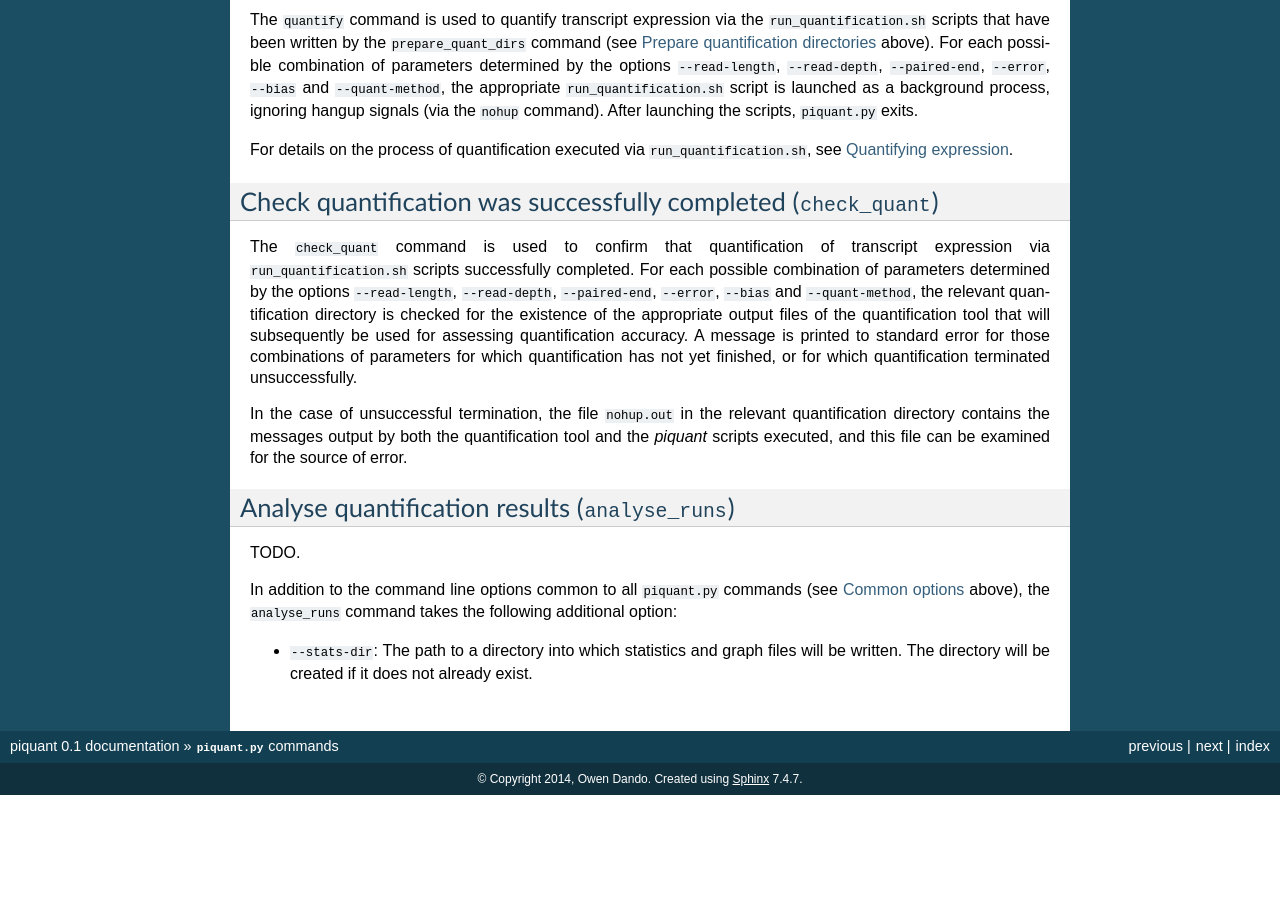
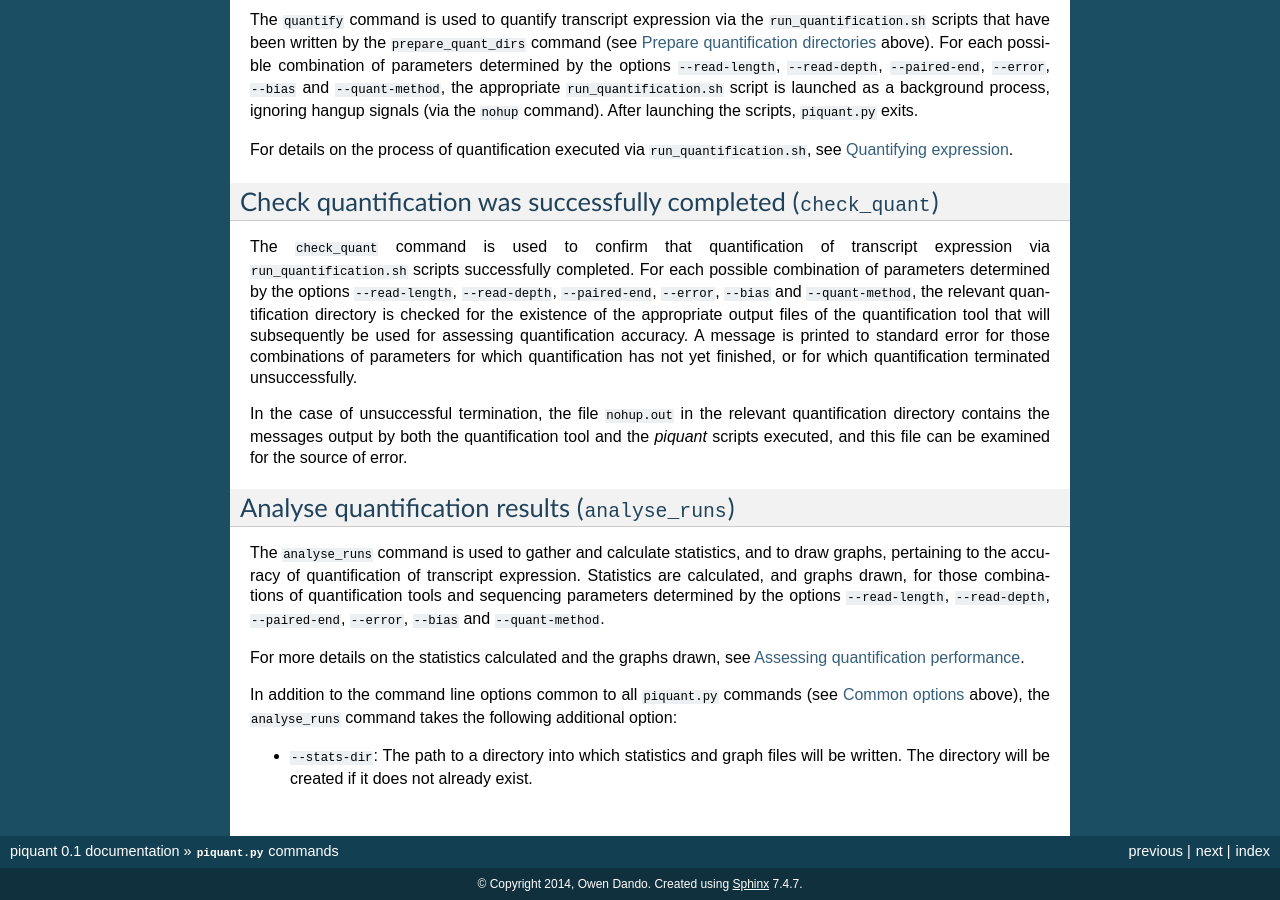
Before and after one commit to lweasel/piquant, a Sphinx documentation site: the page built from docs/commands.rst, in a window 1280 px wide and 900 px high, scrolled down 4652 px. Built offline with Sphinx 7.4.7, drawn with Linux system fonts in a browser that asks for light colours; before the commit the page ends 5447 px from its top, so only the background shows below that.

Commit message:
"Analyse quantification results" section.

```diff
--- a/docs/commands.rst
+++ b/docs/commands.rst
@@ -170,7 +170,9 @@ In the case of unsuccessful termination, the file ``nohup.out`` in the relevant
 Analyse quantification results (``analyse_runs``)
 -------------------------------------------------
 
-TODO.
+The ``analyse_runs`` command is used to gather and calculate statistics, and to draw graphs, pertaining to the accuracy of quantification of transcript expression. Statistics are calculated, and graphs drawn, for those combinations of quantification tools and sequencing parameters determined by the options ``--read-length``,  ``--read-depth``, ``--paired-end``, ``--error``, ``--bias`` and ``--quant-method``.
+
+For more details on the statistics calculated and the graphs drawn, see :doc:`assessment`.
 
 In addition to the command line options common to all ``piquant.py`` commands (see :ref:`common-options` above), the ``analyse_runs`` command takes the following additional option:
 
```
